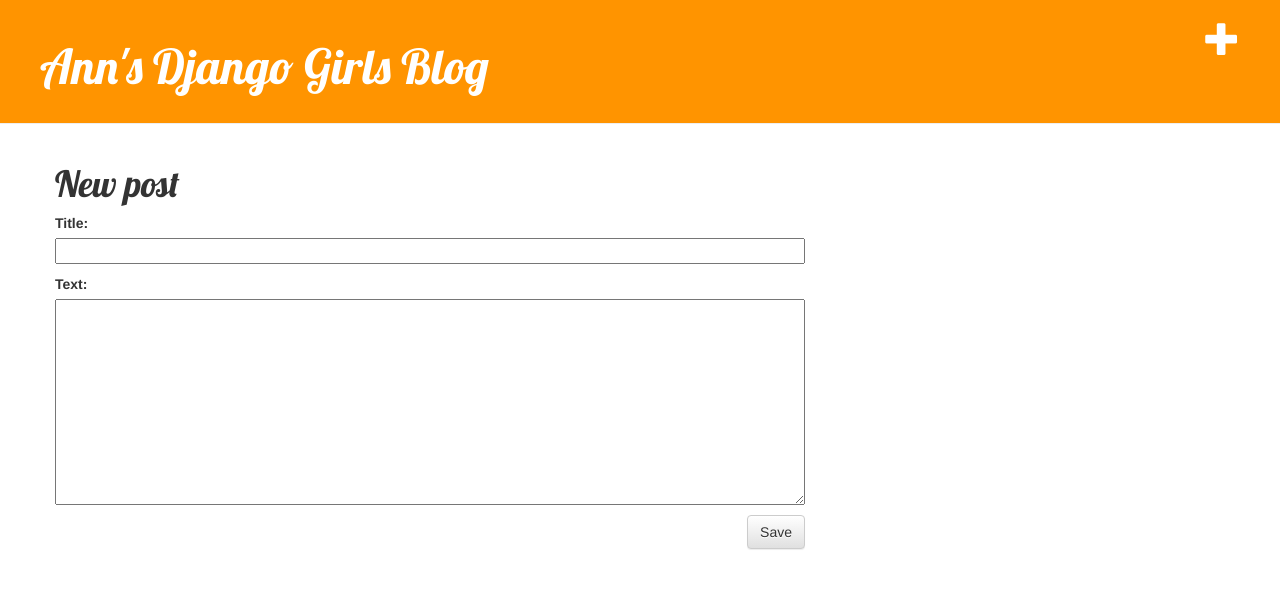
After one commit to anncb/my-first-blog, a Django app: page /post/new/ in a window 1280 px wide. The commit adds this page. Shown: the top 589 px of the page. Run offline with Django 3.2, Linux system fonts and the light colour scheme; some libraries are stand-ins or nearby versions.

Commit message:
added new post form

```diff
--- /dev/null
+++ b/blog/forms.py
@@ -0,0 +1,9 @@
+from django import forms
+
+from .models import Post
+
+class PostForm(forms.ModelForm):
+
+    class Meta:
+        model = Post
+        fields = ('title', 'text',)
--- a/blog/templates/blog/base.html
+++ b/blog/templates/blog/base.html
@@ -9,7 +9,8 @@
     </head>
     <body>
     <div class="page-header">
-        <h1><a href="/">Django Girls Blog</a></h1>
+        <a href="{% url "post_new" %}" class="top-menu"><span class="glyphicon glyphicon-plus"></span></a>
+        <h1><a href="/">Ann's Django Girls Blog</a></h1>
     </div>
     <div class="content container">
         <div class="row">
--- /dev/null
+++ b/blog/templates/blog/post_edit.html
@@ -0,0 +1,9 @@
+{% extends "blog/base.html" %}
+
+{% block content %}
+    <h1>New post</h1>
+    <form method="POST" class="post-form">{% csrf_token %}
+        {{ form.as_p }}
+        <button type="submit" class="save btn btn-default">Save</button>
+    </form>
+{% endblock %}
--- a/blog/urls.py
+++ b/blog/urls.py
@@ -4,4 +4,5 @@ from . import views
 urlpatterns = [
     url(r'^$', views.post_list, name='post_list'),
     url(r'^post/(?P<pk>[0-9]+)/$', views.post_detail, name='post_detail'),
+    url(r'^post/new/$', views.post_new, name='post_new'),
 ]
--- a/blog/views.py
+++ b/blog/views.py
@@ -1,6 +1,8 @@
-from django.shortcuts import render, get_object_or_404
+from django.shortcuts import render, get_object_or_404, redirect
 from django.utils import timezone
 
+
+from .forms import PostForm
 from .models import Post
 
 
@@ -12,3 +14,16 @@ def post_list(request):
 def post_detail(request, pk):
 	post = get_object_or_404(Post, pk=pk)
 	return render(request, 'blog/post_detail.html', {'post': post})
+
+def post_new(request):
+    if request.method == "POST":
+        form = PostForm(request.POST)
+        if form.is_valid():
+            post = form.save(commit=False)
+            post.author = request.user
+            post.published_date = timezone.now()
+            post.save()
+            return redirect('blog.views.post_detail', pk=post.pk)
+    else:
+        form = PostForm()
+    return render(request, 'blog/post_edit.html', {'form': form})
```
